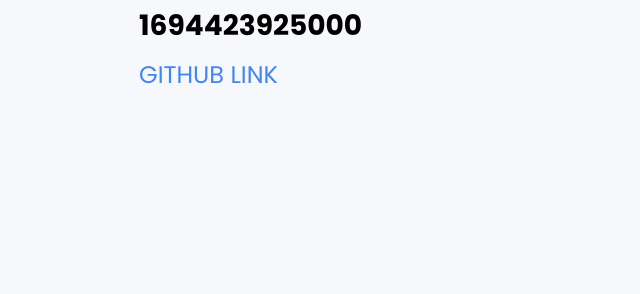
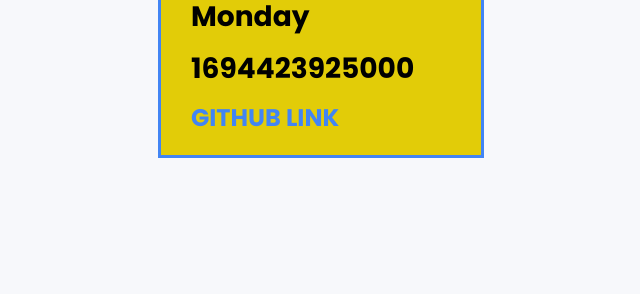
Before and after one commit to vickypappy/zuri_stage_one, a plain HTML site: page index.html in a window 1280 px wide. Shown: the part 506-800 px from the top of the page, without its empty margins (319-959 px from the left). Drawn offline with Linux system fonts and the light colour scheme.

Commit message:
Feat: added some chnages

```diff
--- a/index.html
+++ b/index.html
@@ -16,9 +16,9 @@
     <div class="profile">
       <img class="profile_img" data-testid="slackDisplayImage" src="./img/display.jpg" alt="">
 
-      <h1 data-testid="slackUserName">Victor Abiola</h1>
+      <h1 data-testid="slackUserName"> Victor Abiola</h1>
 
-      <h2 data-testid="myTrack">Frontend Developer</h2>
+      <h2 data-testid="myTrack">Frontend</h2>
 
       <h3 data-testid="currentDayOfTheWeek"></h3>
 
--- a/script.js
+++ b/script.js
@@ -1,20 +1,17 @@
-function displayUTCTimeMilliseconds() {
-  const utcTimeMillisecondsElement = document.querySelector('[data-testid="currentUTCTime"');
-
-  setInterval(() => {
-      const currentTimeMillis = new Date().getTime();
-      utcTimeMillisecondsElement.textContent = `${currentTimeMillis}`;
-  }, 1000);
+const main = () => {
+	const days = ['Sunday', 'Monday', 'Tuesday', 'Wednesday', 'Thursday', 'Friday', 'Saturday']
+	const dateElem = document.querySelector('[data-testid="currentDayOfTheWeek"]')
+	const timeElem = document.querySelector('[data-testid="currentUTCTime"]')
+	const setValue = (elem, val) => {	elem.innerHTML = val }
+	setValue(dateElem, days[new Date().getUTCDay()])
+	window.setInterval(()=> {
+		setValue(dateElem, days[new Date().getUTCDay()])
+	}, 60000)
+	const timer = () => {
+		window.setInterval(() => {
+			setValue(timeElem, Date.now())
+			}, 100)
+ 	}
+	timer()
 }
-function displayDayOfWeek() {
-  const dayOfWeekElement = document.querySelector('[data-testid="currentDayOfTheWeek"]');
-
-  setInterval(() => {
-      const days = ['Sunday', 'Monday', 'Tuesday', 'Wednesday', 'Thursday', 'Friday', 'Saturday'];
-      const currentDayOfWeek = new Date().getDay();
-      dayOfWeekElement.textContent = `${days[currentDayOfWeek]}`;
-  }, 1000);
-}
-
-displayUTCTimeMilliseconds();
-displayDayOfWeek();
+window.addEventListener('DOMContentLoaded', (event) => { main() });
--- a/style.css
+++ b/style.css
@@ -5,22 +5,22 @@
 }
 body{
   background: #f7f8fb;
-}
-section{
   display: flex;
   align-items: center;
   flex-direction: column;
 }
 .profile{
   font-size: 1.5rem;
+  margin: 20px;
+  padding: 20px;
+  border: 3px solid rgb(66, 133, 244);
+  background-color: rgb(226, 204, 8);
+
 }
 a{
+  font-weight: 700;
   text-decoration: none;
-  transition: .3s linear;
   color: rgb(66, 133, 244);
-}
-a:hover{
-  color: rgb(251, 188, 5);
 }
 img{
   width: 250px;
```
